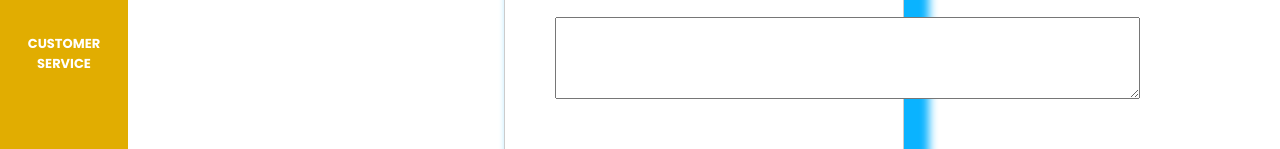
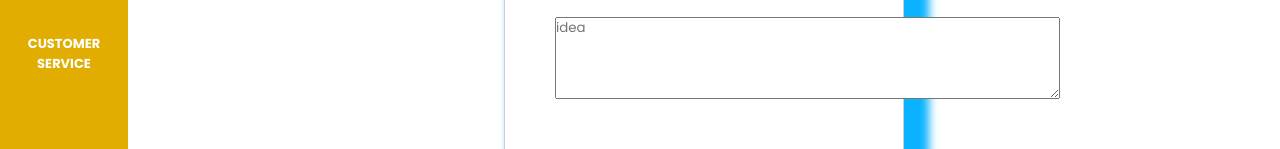
Before and after one commit to lutherdev/finals, a plain HTML site: page collab.html in a window 1280 px wide. Shown: the part 436-585 px from the top of the page. Drawn offline with Linux system fonts and the light colour scheme.

Commit message:
Update collab.html

```diff
--- a/collab.html
+++ b/collab.html
@@ -47,7 +47,7 @@
                 <label>Email</label>
             </div>
            <div class="inputBox">
-                <textarea id = "message" name = "message" rows = "4" cols="50" required></textarea>
+                <textarea id = "message" name = "message" rows = "4" cols="43" placeholder = "idea" required></textarea>
             </div>
             <div class="inputBox">
                 <input type = "submit" value="submit">
```
